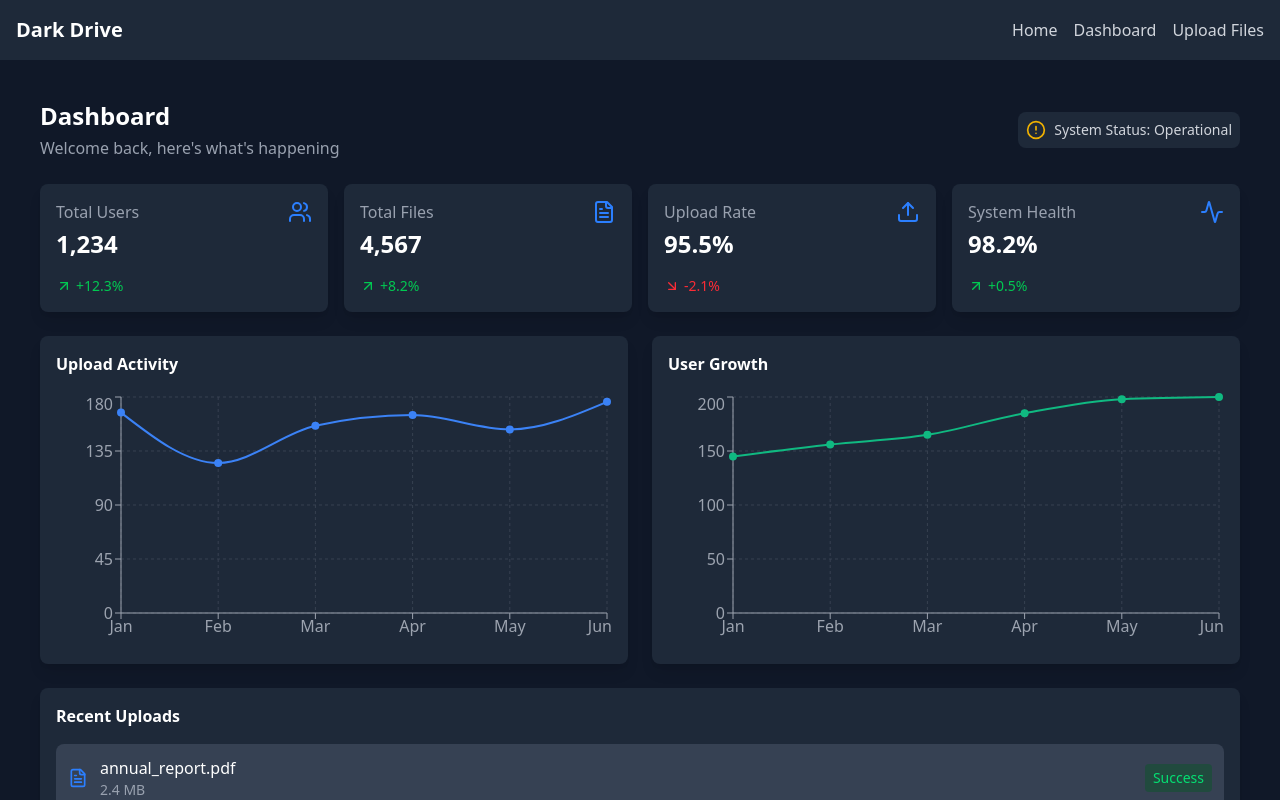
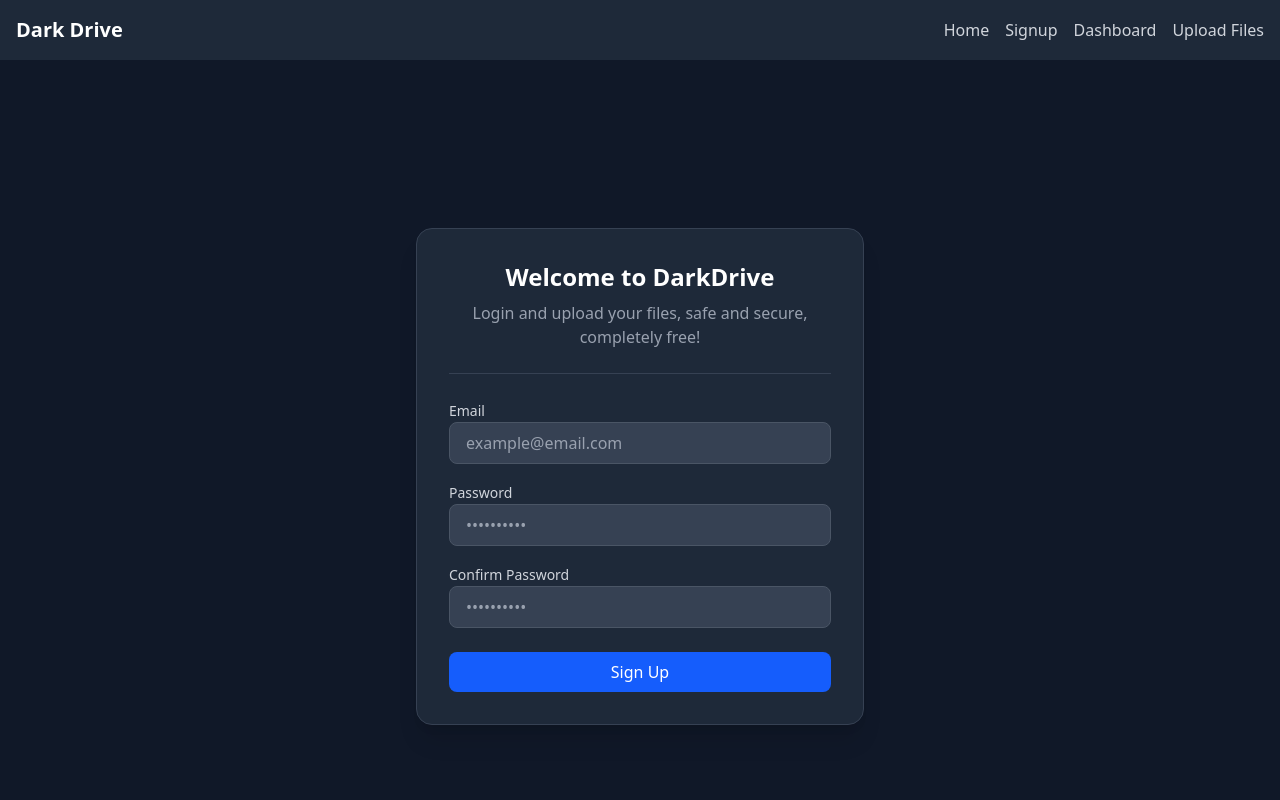
Before and after one commit to Ali90922/DarkDrive, a React (Vite) app in the folder frontend/: page /sign-up in a window 1280 px wide. Shown: the top 800 px of the page. Built offline with nearby package versions, Linux system fonts and the light colour scheme.

Commit message:
add signup page and signup logic

```diff
--- a/frontend/src/App.jsx
+++ b/frontend/src/App.jsx
@@ -3,6 +3,7 @@ import { BrowserRouter as Router, Routes, Route } from 'react-router-dom';
 import FileUpload from './pages/FileUpload';  // Adjust path as needed
 import Navbar from './components/Navbar';  // Adjust path as needed
 import Dashboard from './pages/Dashboard';
+import SignUpPage from './pages/SignupPage';
 
 const App = () => {
   return (
@@ -19,7 +20,7 @@ const App = () => {
             } />
             <Route path="/upload" element={<FileUpload />} />
             <Route path="/dashboard" element={<Dashboard />} />
-            <Route path="/sign-up" element={<Dashboard />} />
+            <Route path="/sign-up" element={<SignUpPage />} />
           </Routes>
         </main>
       </div>
--- /dev/null
+++ b/frontend/src/api/auth.js
@@ -0,0 +1,28 @@
+// auth.js
+import axios from 'axios';
+
+const API_URL = 'http://98.83.145.159:8000'; // Adjust this to your backend URL
+
+export const signup = async (email, password) => {
+  try {
+    const response = await axios.post(`${API_URL}/signup/`, {
+      email,
+      password
+    });
+
+    if (response.data) {
+      // You might want to store the token in localStorage
+      localStorage.setItem('userToken', response.data.token);
+    }
+
+    return {
+      success: true,
+      data: response.data
+    };
+  } catch (error) {
+    return {
+      success: false,
+      error: error.response?.data?.message || 'An error occurred during signup'
+    };
+  }
+};
--- a/frontend/src/components/Navbar.jsx
+++ b/frontend/src/components/Navbar.jsx
@@ -14,6 +14,12 @@ const Navbar = () => {
             className="text-gray-300 hover:text-white transition-colors duration-200"
           >
             Home
+          </Link>
+          <Link
+            to="/sign-up"
+            className="text-gray-300 hover:text-white transition-colors duration-200"
+          >
+            Signup
           </Link>
           <Link
             to="/dashboard"
--- a/frontend/src/pages/SignupPage.jsx
+++ b/frontend/src/pages/SignupPage.jsx
@@ -0,0 +1,114 @@
+import React, { useState } from 'react';
+import { signup } from "../api/auth";
+
+const SignUpPage = () => {
+  const [formData, setFormData] = useState({
+    email: '',
+    password: '',
+    confirmPassword: ''
+  });
+  const [error, setError] = useState('');
+  const [loading, setLoading] = useState(false);
+
+  const handleChange = (e) => {
+    setFormData({
+      ...formData,
+      [e.target.name]: e.target.value
+    });
+  };
+
+  const handleSubmit = async (e) => {
+    e.preventDefault();
+    setError('');
+
+    if (formData.password !== formData.confirmPassword) {
+      setError('Passwords do not match');
+      return;
+    }
+
+    setLoading(true);
+    try {
+      const result = await signup(formData.email, formData.password);
+      if (!result.success) {
+        setError(result.error);
+      }
+      // Handle successful signup - you might want to redirect or show a success message
+    } catch (err) {
+      setError('An error occurred during signup');
+    } finally {
+      setLoading(false);
+    }
+  };
+
+  return (
+    <div className="min-h-screen bg-gray-900 flex items-center justify-center p-4">
+      <form
+        onSubmit={handleSubmit}
+        className="w-full max-w-md bg-gray-800 rounded-2xl border border-gray-700 p-8 shadow-xl space-y-6"
+      >
+        <div className="text-center space-y-2">
+          <h1 className="text-2xl font-bold text-white">Welcome to DarkDrive</h1>
+          <p className="text-gray-400">
+            Login and upload your files, safe and secure, completely free!
+          </p>
+        </div>
+
+        <div className="border-t border-gray-700" />
+
+        <div className="space-y-4">
+          <div className="space-y-2">
+            <label className="text-sm font-medium text-gray-300">Email</label>
+            <input
+              name="email"
+              type="email"
+              value={formData.email}
+              onChange={handleChange}
+              placeholder="example@email.com"
+              className="w-full px-4 py-2 bg-gray-700 border border-gray-600 rounded-lg text-white placeholder-gray-400 focus:outline-none focus:ring-2 focus:ring-blue-500 focus:border-transparent"
+            />
+          </div>
+
+          <div className="space-y-2">
+            <label className="text-sm font-medium text-gray-300">Password</label>
+            <input
+              name="password"
+              type="password"
+              value={formData.password}
+              onChange={handleChange}
+              placeholder="••••••••••"
+              className="w-full px-4 py-2 bg-gray-700 border border-gray-600 rounded-lg text-white placeholder-gray-400 focus:outline-none focus:ring-2 focus:ring-blue-500 focus:border-transparent"
+            />
+          </div>
+
+          <div className="space-y-2">
+            <label className="text-sm font-medium text-gray-300">Confirm Password</label>
+            <input
+              name="confirmPassword"
+              type="password"
+              value={formData.confirmPassword}
+              onChange={handleChange}
+              placeholder="••••••••••"
+              className="w-full px-4 py-2 bg-gray-700 border border-gray-600 rounded-lg text-white placeholder-gray-400 focus:outline-none focus:ring-2 focus:ring-blue-500 focus:border-transparent"
+            />
+          </div>
+        </div>
+
+        {error && (
+          <div className="text-red-500 text-sm text-center">
+            {error}
+          </div>
+        )}
+
+        <button
+          type="submit"
+          disabled={loading}
+          className="w-full bg-blue-600 hover:bg-blue-700 text-white rounded-lg px-4 py-2 font-medium transition-colors duration-200 disabled:opacity-50 disabled:cursor-not-allowed"
+        >
+          {loading ? 'Signing up...' : 'Sign Up'}
+        </button>
+      </form>
+    </div>
+  );
+};
+
+export default SignUpPage;
```
Also changed, not shown: 1 other file (tests, documents, lock files or other folders).
